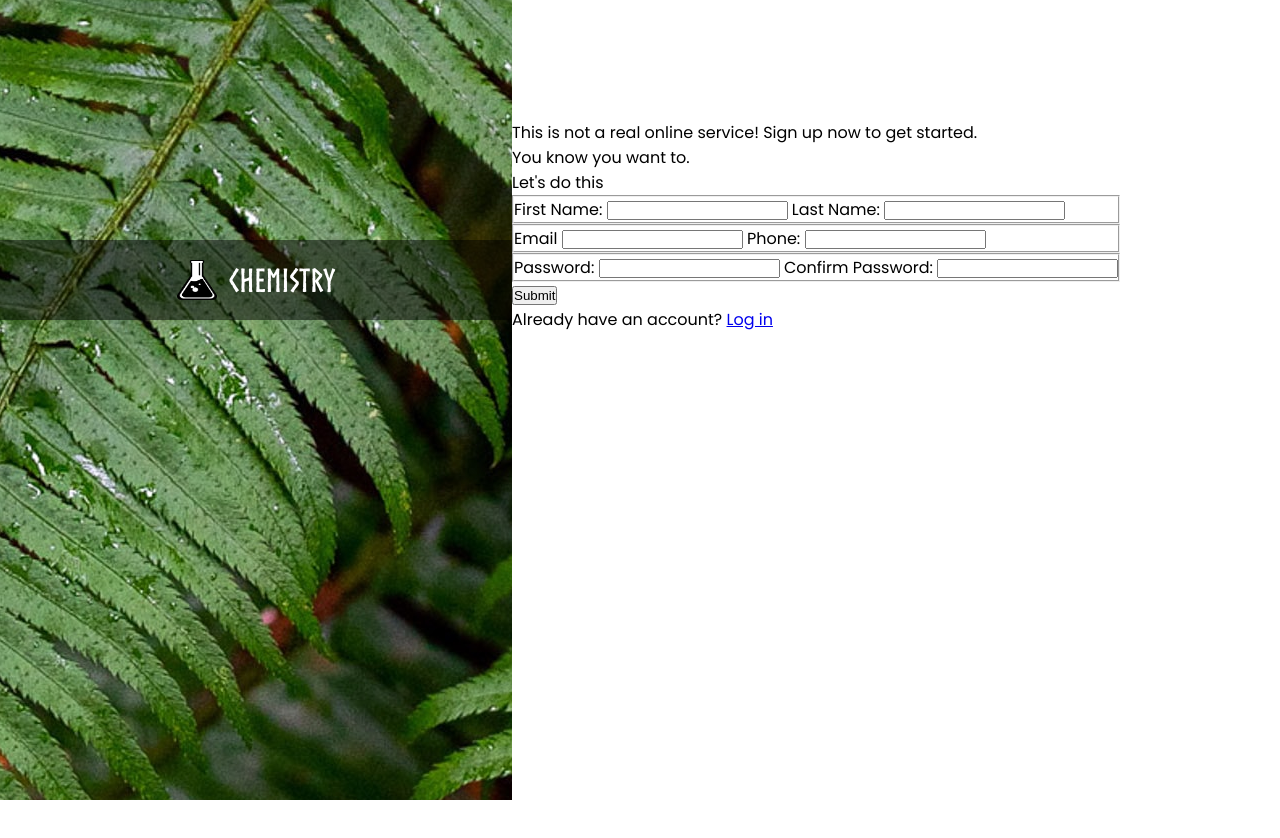
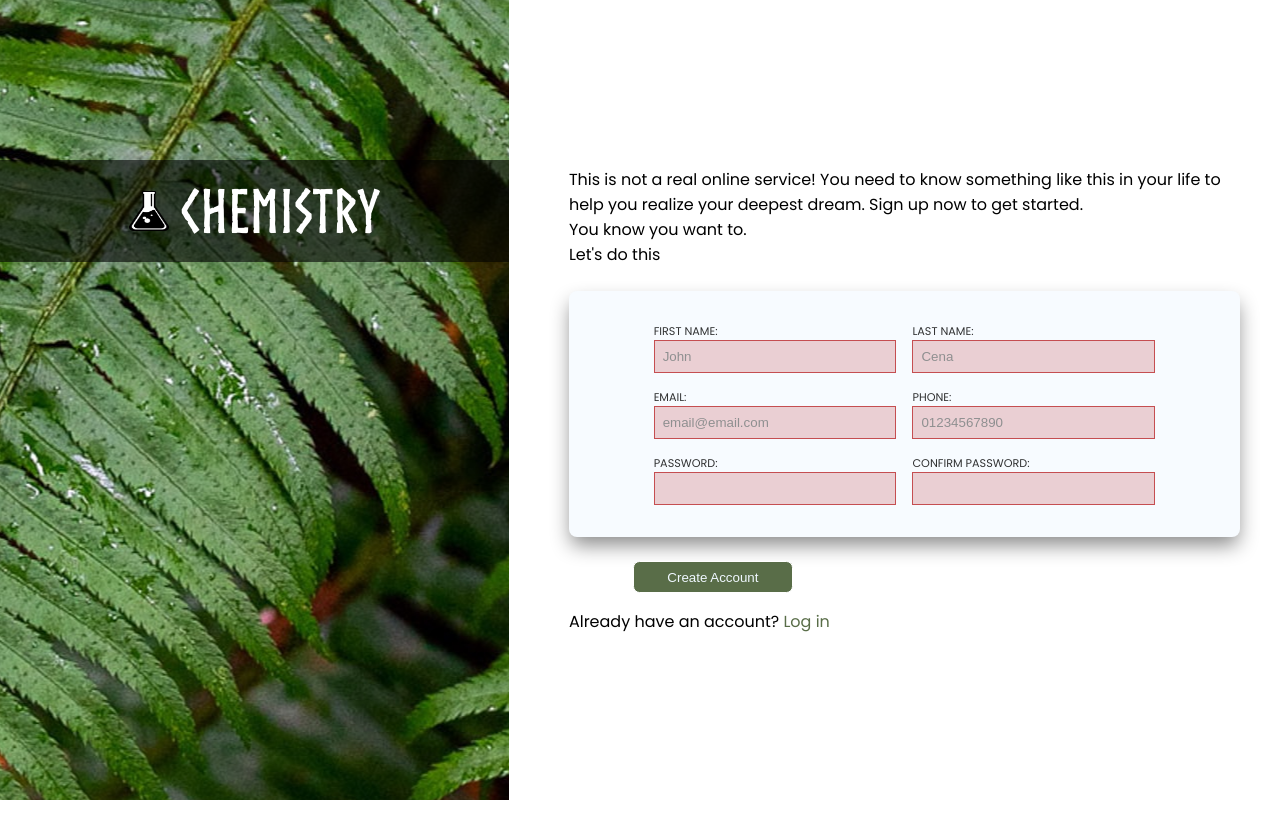
Before and after one commit to abir364/sign-up-form, a plain HTML site: page index.html in a window 1280 px wide. After the commit the page ends 800 px from the top, so only its background shows below. Drawn offline with Linux system fonts and the light colour scheme.

Commit message:
Completed right with all form element features working properly

```diff
--- a/index.html
+++ b/index.html
@@ -17,32 +17,47 @@
         </div>
         <div class="form-container">
             <div class="flavour-text">
-                <p>This is not a real online service!  Sign up now to get started.</p>
+                <p>This is not a real online service! You need to know something like this in your life to help you realize your deepest dream.
+                    Sign up now to get started.</p>
                 <p>You know you want to.</p>
             </div>
-            <form action="post.com" method="post">
+            <form action="#" method="post">
                 <legend>Let's do this</legend>
-                <fieldset>
+                <div class="fields">
+                        <div class="form-input">
                             <label for="first-name">First Name:</label>
-                    <input type="text" id="first-name" required>
+
+                            <input type="text" id="first-name" placeholder="John" required>
+                        </div>
+                        <div class="form-input">
                             <label for="last-name">Last Name:</label>
-                    <input type="text" id="last-name" required>
-                </fieldset>
-                <fieldset>
-                    <label for="email">Email</label>
-                    <input type="email" id="email" required>
+
+                            <input type="text" id="last-name" placeholder="Cena" required>
+                        </div>
+                        <div class="form-input">
+                            <label for="email">Email:</label>
+
+                            <input type="email" id="email" placeholder="email@email.com" required>
+                        </div>
+                        <div class="form-input">
                             <label for="phone">Phone:</label>
-                    <input type="text" id="phone" minlength="7" maxlength="11" required>
-                </fieldset>
-                <fieldset>
+
+                            <input type="text" id="phone" placeholder="01234567890" inputmode="numeric" maxlength="11" minlength="7" required>
+                        </div>
+                        <div class="form-input">
                             <label for="pass">Password:</label>
+
                             <input type="password" id="pass" required>
+                        </div>
+                        <div class="form-input">
                             <label for="pass-con">Confirm Password:</label>
+
                             <input type="password" id="pass-con" required>
-                </fieldset>
-                <button type="submit">Submit</button>
+                        </div>
+                </div>
+                <a href="index.html"><input type="submit" value="Create Account" class="submit" id="submit" name="submit"></a>
             </form>
-            <div>
+            <div id="login">
                 <p>Already have an account? <a href="index.html">Log in</a></p>
             </div>
         </div>
--- a/style.css
+++ b/style.css
@@ -23,6 +23,7 @@ body {
 h1 {
     font-family: my-cool-font, Roboto;
     color: var(--color-text);
+    font-size: 60px;
 }
 
 .bg-image {
@@ -36,7 +37,8 @@ h1 {
 .container {
     display: flex;
     flex-direction: row;
-    flex-wrap: wrap;
+    flex-wrap: nowrap;
+    gap: 20px;
 }
 
 .container {
@@ -45,11 +47,13 @@ h1 {
 }
 
 .form-container {
-    max-width: 60vw;
+    height: auto;
+    width: 59vw;
     display: flex;
     flex-direction: column;
-    position: relative;
-    top: 15vh;
+    flex-wrap: nowrap;
+    justify-content: center;
+    padding: 5vh;
 }
 
 
@@ -59,9 +63,10 @@ h1 {
 }
 
 .logo {
-    background-color: rgba(0, 0, 0, .5);
+    height: auto;
+    background-color: rgba(0, 0, 0, .6);
     position: relative;
-    top: 30vh;
+    top: 20vh;
     display: flex;
     flex-direction: row;
     gap:.8rem;
@@ -71,5 +76,84 @@ h1 {
 }
 
 fieldset {
+    border: 0;
+}
 
+form {
+    display: flex;
+    flex-direction: column;
+    gap: 1.5rem;
 }
+
+.submit {
+    height: 2rem;
+    width: 10rem;
+    background-color: #596D48;
+    position: relative;
+    left: 5vw;
+    border-radius: .5em;
+    border: 1px solid #ffffff;
+    color: aliceblue;
+}
+
+.submit:active{
+    background-color: #2d3b20;
+    transform: translateY(3px);
+}
+
+.submit:hover{
+    cursor: pointer;
+}
+
+.fields {
+    display: flex;
+    flex-direction: row;
+    flex-wrap: wrap;
+    gap: 1rem;
+    background-color: rgb(247, 251, 255);
+    box-shadow: 0 10px 20px -2px rgb(138, 138, 138);
+    padding: 2rem;
+    justify-content: center;
+    border-radius: .5rem;
+}
+
+.form-input {
+    display: flex;
+    flex-flow: column wrap;
+    width: 40%;
+    font-size: 0.7rem;
+    text-transform: uppercase;
+    opacity: 80%;
+}
+
+input {
+    padding: .5rem;
+}
+
+.fields input:invalid {
+    border: 1px solid #b92326;
+    background-color: rgba(185, 35, 38, 0.25);
+}
+
+.fields input:focus:invalid {
+    background-color: transparent;
+    border: 1px solid #b92326;
+}
+
+.fields input:valid{
+    border: 1px solid #8BC34A;
+    background-color: rgba(139, 195, 74, 0.25);
+}
+.fields input:focus:valid{
+    border: 1px solid #8BC34A;
+    background-color: transparent;
+}
+
+#login a {
+    color: #596D48;
+    text-decoration: none;
+}
+
+#login {
+    padding-top: 1em;
+}
```
Lines whose indentation alone changed are shown as unchanged.
